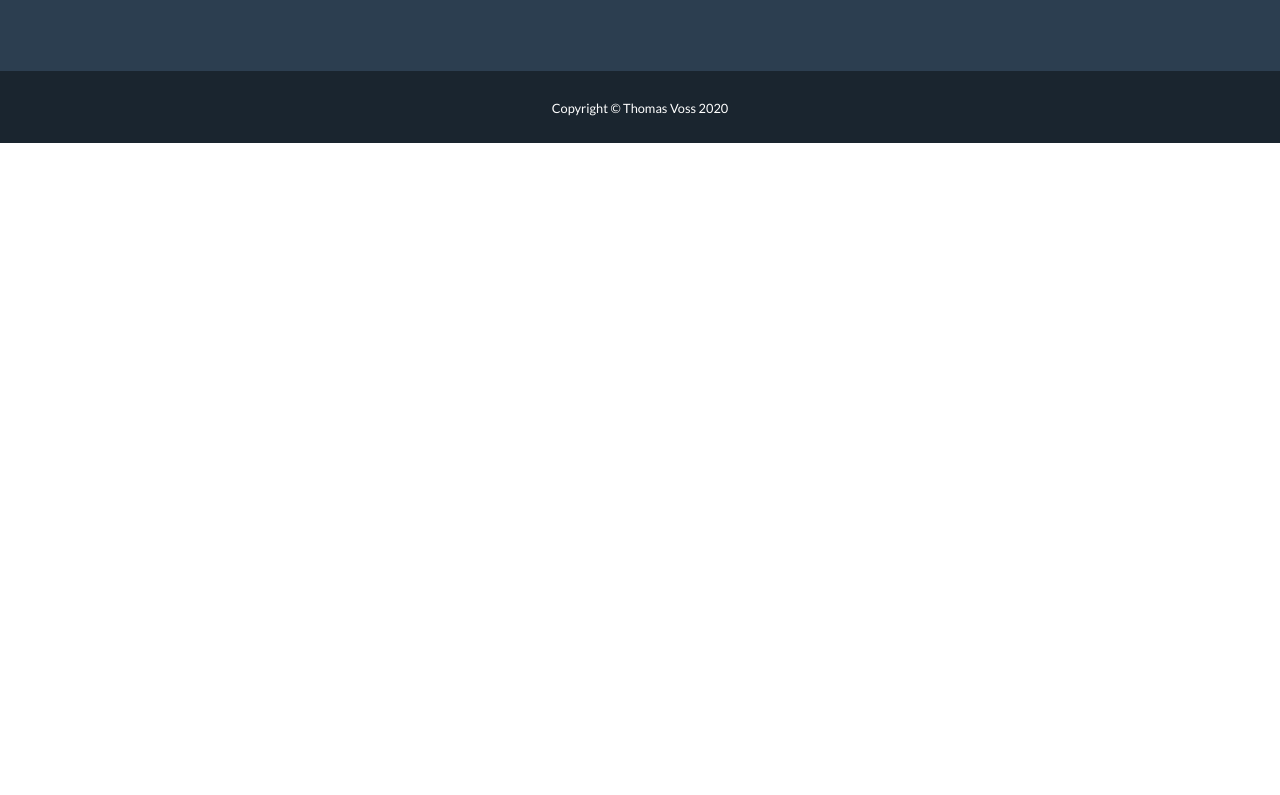
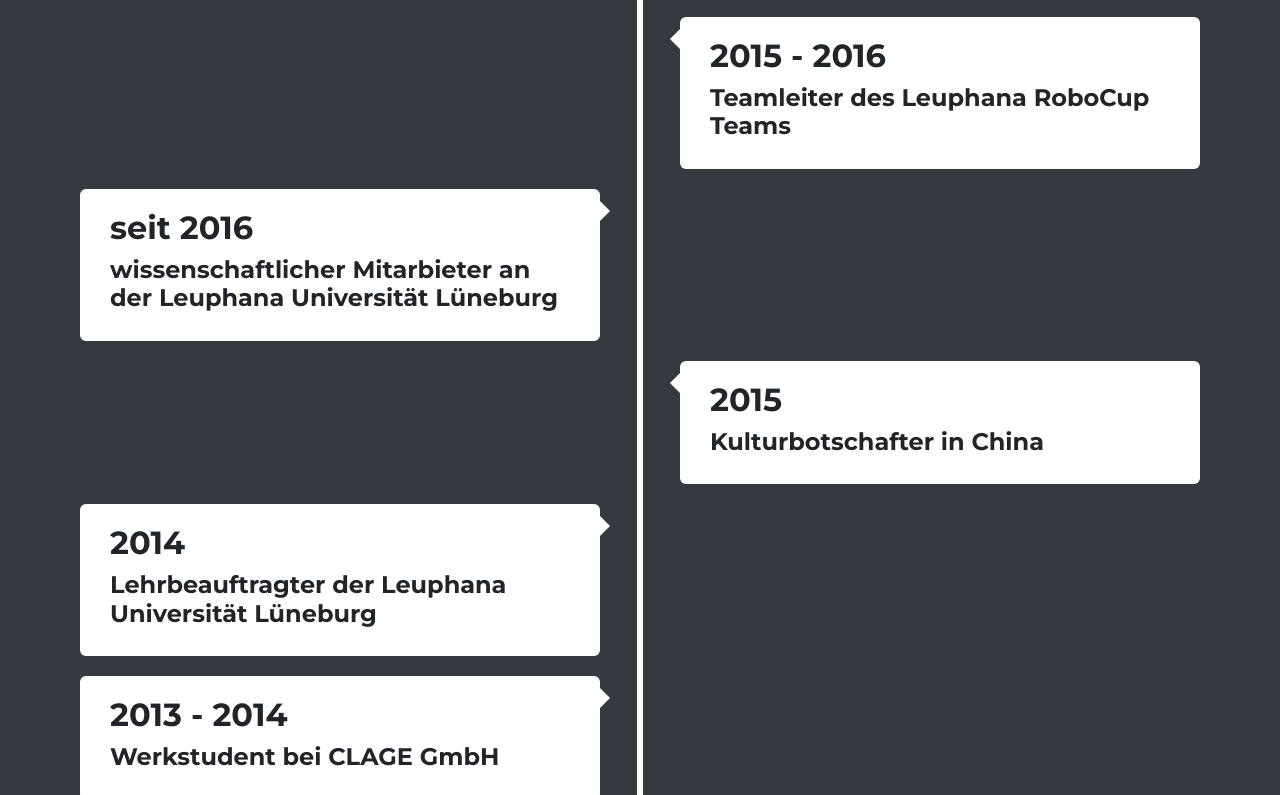
Before and after one commit to ThomasVoss/ThomasVoss.github.io, a website with bundled scripts: page index.html in a window 1280 px wide. Shown: the part 1114-1909 px from the top of the page. Before the commit the page ends 1257 px from the top, so only its background shows below. Built offline with nearby package versions, Linux system fonts and the light colour scheme.

Commit message:
new feature - timeline

```diff
--- /dev/null
+++ b/css/timeline.css
@@ -0,0 +1,111 @@
+* {
+  box-sizing: border-box;
+}
+
+/* Set a background color */
+body {
+	background-color: white;
+	font-family: Helvetica, sans-serif;
+}
+
+/* The actual timeline (the vertical ruler) */
+.timeline {
+  position: relative;
+  max-width: 1200px;
+  margin: 0 auto;
+}
+
+/* The actual timeline (the vertical ruler) */
+.timeline::after {
+  content: '';
+  position: absolute;
+  width: 6px;
+  background-color: white;
+  top: 0;
+  bottom: 0;
+  left: 50%;
+  margin-left: -3px;
+}
+
+/* Container around content */
+.elem {
+  padding: 10px 40px;
+  position: relative;
+  background-color: inherit;
+  width: 50%;
+}
+
+
+/* Place the container to the left */
+.left {
+  left: 0;
+}
+
+/* Place the container to the right */
+.right {
+  left: 50%;
+}
+
+/* Add arrows to the left container (pointing right) */
+.left::before {
+  content: " ";
+  height: 0;
+  position: absolute;
+  top: 22px;
+  width: 0;
+  z-index: 1;
+  right: 30px;
+  border: medium solid white;
+  border-width: 10px 0 10px 10px;
+  border-color: transparent transparent transparent white;
+}
+
+/* Add arrows to the right container (pointing left) */
+.right::before {
+  content: " ";
+  height: 0;
+  position: absolute;
+  top: 22px;
+  width: 0;
+  z-index: 1;
+  left: 30px;
+  border: medium solid white;
+  border-width: 10px 10px 10px 0;
+  border-color: transparent white transparent transparent;
+}
+
+/* The actual content */
+.content_time {
+  padding: 20px 30px;
+  background-color: white;
+  position: relative;
+  border-radius: 6px;
+}
+
+/* Media queries - Responsive timeline on screens less than 600px wide */
+@media screen and (max-width: 600px) {
+/* Place the timelime to the left */
+  .timeline::after {
+    left: 31px;
+  }
+
+/* Full-width containers */
+  .elem {
+    width: 100%;
+    padding-left: 70px;
+    padding-right: 25px;
+  }
+
+/* Make sure that all arrows are pointing leftwards */
+  .elem::before {
+    left: 60px;
+    border: medium solid white;
+    border-width: 10px 10px 10px 0;
+    border-color: transparent white transparent transparent;
+  }
+
+/* Make all right containers behave like the left ones */
+  .right {
+    left: 0%;
+  }
+}
--- a/index.html
+++ b/index.html
@@ -17,8 +17,10 @@
 
 	<!-- Theme CSS -->
 	<link href="css/freelancer.css" rel="stylesheet">
+	<link href="css/timeline.css" rel="stylesheet">
 
 </head>
+
 
 <body id="page-top">
 
@@ -60,11 +62,10 @@
       <!-- Icon Divider -->
       <div class="divider-custom divider-light">
         <div class="divider-custom-line"></div>
-
       </div>
 
       <!-- Masthead Subheading -->
-      <p class="masthead-subheading font-weight-light mb-0">Simulation - Materialwirtschaft - Lehre</p>
+      <p class="masthead-subheading font-weight-light mb-0">Simulation | Logisitik | Lehre</p>
 
 	</div>
   </header>
@@ -81,10 +82,10 @@
         <div class="divider-custom-line"></div>
       </div>
 
- 		  <p class="lead">Während meiner Tätigkeit an der Uni konnte ich die Tätigkeiten Antragsstellung, Teamleitung, Lehre und Forschung kennnen lernen.
-      Kerngebiet während meiner Forschungsarbeit war die dynamische Anpassung von Handlung basierend auf Systemzuständen.
-      Die einzelnen Schritte dazu waren die Simulation von Abläufen, Datenauswertung und Aufbereitung, Training von KI Modellen und Bereitstellung der Modelle auf eigenen Servern.
-      Entscheidend hierbei ist, dass ich neben der Informatikperspektive auch mein Ingeneiursstudium vollständig nutzen kann, um Ergebnisse zu erzielen.
+ 		  <p class="lead"> Moin! Die Seite ist als Portfolio von mir gedacht und ich werde versuchen, verschiedene Projekte von mir vorzustellen.
+		Während meiner Tätigkeit an der Uni konnte ich die Tätigkeiten Antragsstellung, Teamleitung, Lehre und Forschung kennnen lernen.
+      Kerngebiet während meiner Forschungsarbeit war die dynamische Anpassung von Reihenfolgeregeln basierend auf Systemzuständen.
+      Die einzelnen Schritte dazu waren die Simulation von Abläufen, Datenauswertung und Aufbereitung, Training von Modellen des maschinellen Lernens und die Bereitstellung der Modelle auf eigenen Servern.
 
         </p>
         </div>
@@ -95,7 +96,48 @@
     </div>
   </section>
 
+  <section class="page-section bg-dark text-black mb-0" id="CV">
 
+	  <div class="timeline">
+
+	  	<div class="elem right">
+	  		<div class="content_time">
+	  			<h2>2019</h2>
+	  			<h4>DAAD Rise Mentor</h4>
+	  		</div>
+	  	</div>
+	  	<div class="elem right">
+	  		<div class="content_time">
+	  			<h2>2015 - 2016</h2>
+	  			<h4>Teamleiter des Leuphana RoboCup Teams</h4>
+	  		</div>
+	  	</div>
+	  	<div class="elem left">
+	  		<div class="content_time">
+	  			<h2>seit 2016</h2>
+	  			<h4>wissenschaftlicher Mitarbieter an der Leuphana Universität Lüneburg</h4>
+	  		</div>
+	  	</div>
+	  	<div class="elem right">
+	  		<div class="content_time">
+	  			<h2>2015</h2>
+	  			<h4>Kulturbotschafter in China</h4>
+	  		</div>
+	  	</div>
+	  	<div class="elem left">
+	  		<div class="content_time">
+	  			<h2> 2014</h2>
+	  			<h4>Lehrbeauftragter der Leuphana Universität Lüneburg</h4>
+	  		</div>
+	  	</div>
+	  	<div class="elem left">
+	  		<div class="content_time">
+	  			<h2>2013 - 2014</h2>
+				<h4>Werkstudent bei CLAGE GmbH</h4>
+	  		</div>
+	  	</div>
+	  </div>
+  </section>
   <!-- Footer -->
   <footer class="footer text-center">
     <div class="container">
```
Also changed, not shown: project1/index.html (added, +1 -0 lines). Lines whose indentation alone changed are shown as unchanged.
